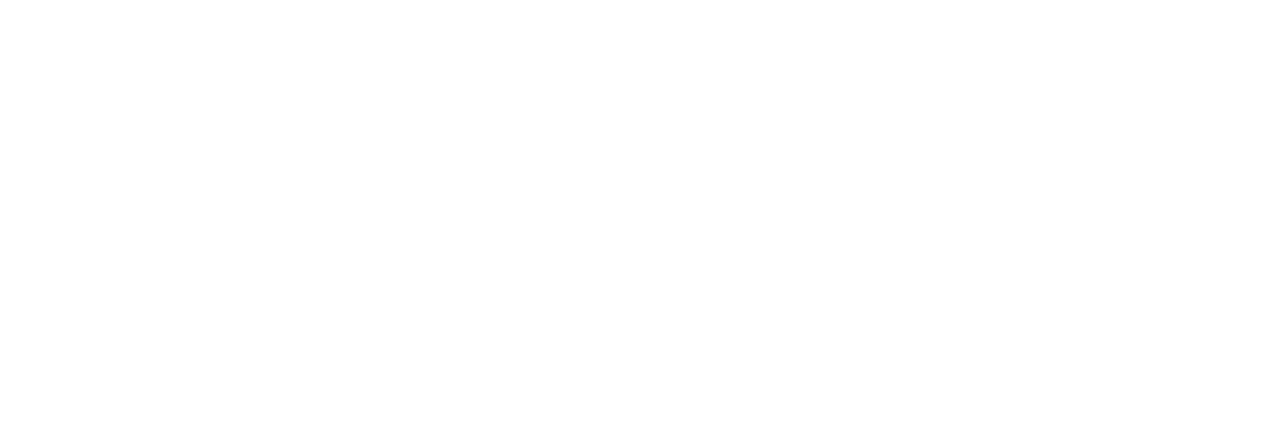
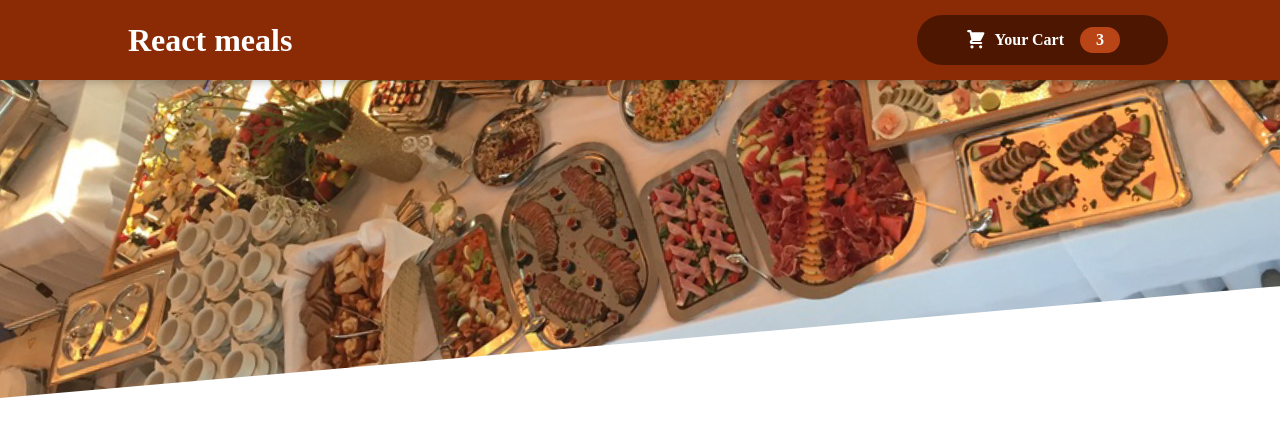
Before and after one commit to saracevicsara/FOOD-ORDER-APP, a React (Create React App) app: page / in a window 1280 px wide. Shown: the top 436 px of the page. Built offline with nearby package versions, Linux system fonts and the light colour scheme.

Commit message:
adding a header and button component

```diff
--- a/src/App.js
+++ b/src/App.js
@@ -1,5 +1,12 @@
+import { Fragment } from "react";
+import Header from "./Components/Layout/Header";
+
 function App() {
-  return <div className="App"></div>;
+  return (
+    <Fragment>
+      <Header />
+    </Fragment>
+  );
 }
 
 export default App;
--- /dev/null
+++ b/src/Components/Cart/CartIcon.js
@@ -0,0 +1,13 @@
+const CartIcon = () => {
+  return (
+    <svg
+      xmlns="http://www.w3.org/2000/svg"
+      viewBox="0 0 20 20"
+      fill="currentColor"
+    >
+      <path d="M3 1a1 1 0 000 2h1.22l.305 1.222a.997.997 0 00.01.042l1.358 5.43-.893.892C3.74 11.846 4.632 14 6.414 14H15a1 1 0 000-2H6.414l1-1H14a1 1 0 00.894-.553l3-6A1 1 0 0017 3H6.28l-.31-1.243A1 1 0 005 1H3zM16 16.5a1.5 1.5 0 11-3 0 1.5 1.5 0 013 0zM6.5 18a1.5 1.5 0 100-3 1.5 1.5 0 000 3z" />
+    </svg>
+  );
+};
+
+export default CartIcon;
--- /dev/null
+++ b/src/Components/Layout/Header.js
@@ -0,0 +1,19 @@
+import { Fragment } from "react";
+import mealsImage from "../../assets/meals.jpg";
+import classes from "./Header.module.css";
+import HeaderCartButton from "./HeaderCardButton";
+const Header = (props) => {
+  return (
+    <Fragment>
+      <header className={classes.header}>
+        <h1>React meals</h1>
+        <HeaderCartButton />
+      </header>
+      <div className={classes["main-image"]}>
+        <img src={mealsImage} alt={"a table with the food"} />
+      </div>
+    </Fragment>
+  );
+};
+
+export default Header;
--- /dev/null
+++ b/src/Components/Layout/Header.module.css
@@ -0,0 +1,35 @@
+* {
+  margin: 0;
+  padding: 0;
+  box-sizing: 0;
+}
+
+.header {
+  position: fixed;
+  top: 0;
+  left: 0;
+  width: 100%;
+  height: 5rem;
+  background-color: #8a2b06;
+  color: white;
+  display: flex;
+  justify-content: space-between;
+  align-items: center;
+  padding: 0 10%;
+  box-shadow: 0 2px 8px rgba(0, 0, 0, 0.25);
+  z-index: 10;
+}
+
+.main-image {
+  width: 100%;
+  height: 25rem;
+  z-index: 0;
+  overflow: hidden;
+}
+
+.main-image img {
+  width: 110%;
+  height: 100%;
+  object-fit: cover;
+  transform: rotateZ(-5deg) translateY(-4rem) translateX(-1rem);
+}
--- /dev/null
+++ b/src/Components/Layout/HeaderCardButton.js
@@ -0,0 +1,16 @@
+import CartIcon from "../Cart/CartIcon";
+import classes from "./HeaderCartButton.module.css";
+
+const HeaderCartButton = (props) => {
+  return (
+    <button className={classes.button}>
+      <span className={classes.icon}>
+        <CartIcon />
+      </span>
+      <span>Your Cart</span>
+      <span className={classes.badge}>3</span>
+    </button>
+  );
+};
+
+export default HeaderCartButton;
--- /dev/null
+++ b/src/Components/Layout/HeaderCartButton.module.css
@@ -0,0 +1,60 @@
+.button {
+  cursor: pointer;
+  font: inherit;
+  border: none;
+  background-color: #4d1601;
+  color: white;
+  padding: 0.75rem 3rem;
+  margin: 0 15rem;
+  display: flex;
+  justify-content: space-around;
+  align-items: center;
+  border-radius: 25px;
+  font-weight: bold;
+}
+
+.button:hover,
+.button:active {
+  background-color: #2c0d00;
+}
+
+.icon {
+  width: 1.35rem;
+  height: 1.35rem;
+  margin-right: 0.5rem;
+}
+
+.badge {
+  background-color: #b94517;
+  padding: 0.25rem 1rem;
+  border-radius: 25px;
+  margin-left: 1rem;
+  font-weight: bold;
+}
+
+.button:hover .badge,
+.button:active .badge {
+  background-color: #92320c;
+}
+
+.bump {
+  animation: bump 300ms ease-out;
+}
+
+@keyframes bump {
+  0% {
+    transform: scale(1);
+  }
+  10% {
+    transform: scale(0.9);
+  }
+  30% {
+    transform: scale(1.1);
+  }
+  50% {
+    transform: scale(1.15);
+  }
+  100% {
+    transform: scale(1);
+  }
+}
```
Also changed, not shown: src/assets/meals.jpg (added).
